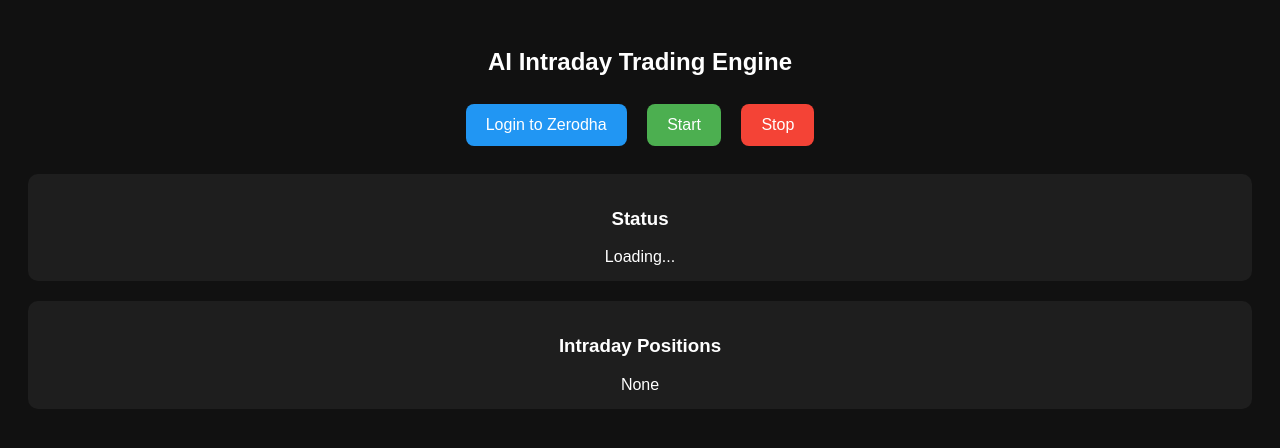
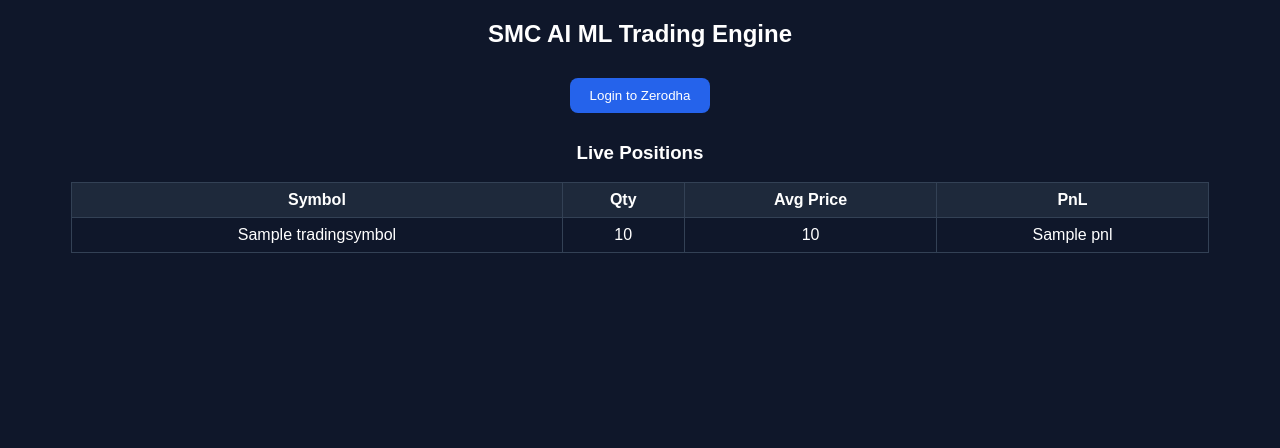
Before and after one commit to sudch-dev/SMC-Trading, a Flask app: template templates/index.html in a window 1280 px wide. Shown: the top 448 px of the page. Run offline with Flask 3, Linux system fonts and the light colour scheme; the template is opened without the code that fills it: most values are stand-ins (such as "Sample title", 1, 10 or a date in 2020); parts of the project's set-up code (start-up, migrations or seed data) failed here and were passed over.

Commit message:
Update index.html

```diff
--- a/templates/index.html
+++ b/templates/index.html
@@ -1,94 +1,77 @@
 <!DOCTYPE html>
 <html>
 <head>
-    <title>AI Trading Dashboard</title>
+    <title>SMC AI ML Trading Engine</title>
     <meta name="viewport" content="width=device-width, initial-scale=1">
-
     <style>
         body {
             font-family: Arial;
-            background: #111;
-            color: #fff;
+            background: #0f172a;
+            color: white;
             text-align: center;
-            padding: 20px;
         }
-
         button {
-            padding: 12px 20px;
-            margin: 8px;
-            font-size: 16px;
+            padding: 10px 20px;
+            margin: 10px;
+            border-radius: 8px;
             border: none;
-            border-radius: 8px;
+            cursor: pointer;
         }
-
-        .login { background: #2196F3; color: white; }
-        .start { background: #4CAF50; color: white; }
-        .stop  { background: #f44336; color: white; }
-
-        .box {
-            background: #1e1e1e;
-            padding: 15px;
-            margin-top: 20px;
-            border-radius: 10px;
+        .login { background: #2563eb; color: white; }
+        .start { background: #16a34a; color: white; }
+        .stop { background: #dc2626; color: white; }
+        table {
+            margin: auto;
+            border-collapse: collapse;
+            width: 90%;
+        }
+        th, td {
+            border: 1px solid #334155;
+            padding: 8px;
+        }
+        th {
+            background: #1e293b;
         }
     </style>
 </head>
-
 <body>
 
-<h2>AI Intraday Trading Engine</h2>
+<h2>SMC AI ML Trading Engine</h2>
 
-<a href="/login"><button class="login">Login to Zerodha</button></a>
-<button class="start" onclick="startBot()">Start</button>
-<button class="stop" onclick="stopBot()">Stop</button>
+{% if not auth %}
+    <a href="/login">
+        <button class="login">Login to Zerodha</button>
+    </a>
+{% else %}
+    <button onclick="start()" class="start">Start Trading</button>
+    <button onclick="stop()" class="stop">Stop Trading</button>
+{% endif %}
 
-<div class="box">
-    <h3>Status</h3>
-    <div id="status">Loading...</div>
-</div>
-
-<div class="box">
-    <h3>Intraday Positions</h3>
-    <div id="positions">None</div>
-</div>
+<h3>Live Positions</h3>
+<table>
+    <tr>
+        <th>Symbol</th>
+        <th>Qty</th>
+        <th>Avg Price</th>
+        <th>PnL</th>
+    </tr>
+    {% for p in positions %}
+    <tr>
+        <td>{{p.tradingsymbol}}</td>
+        <td>{{p.quantity}}</td>
+        <td>{{p.average_price}}</td>
+        <td>{{p.pnl}}</td>
+    </tr>
+    {% endfor %}
+</table>
 
 <script>
-
-function startBot() {
-    fetch("/start", {method: "POST"})
+function start(){
+    fetch("/start").then(res => res.text()).then(data => alert(data));
 }
-
-function stopBot() {
-    fetch("/stop", {method: "POST"})
+function stop(){
+    fetch("/stop").then(res => res.text()).then(data => alert(data));
 }
-
-function updateStatus() {
-    fetch("/status")
-        .then(r => r.json())
-        .then(data => {
-
-            document.getElementById("status").innerHTML =
-                `Msg: ${data.status.msg}<br>
-                 Last: ${data.status.last}<br>
-                 P&L: ₹${data.status.pnl}<br>
-                 Funds: ₹${data.status.funds}<br>
-                 Running: ${data.running}<br>
-                 Auth: ${data.auth_active}`;
-
-            const pos = data.intraday_positions;
-
-            document.getElementById("positions").innerHTML =
-                pos.length
-                ? pos.map(p =>
-                    `${p.symbol} | Qty: ${p.qty} | Avg: ₹${p.avg_price} | PnL: ₹${p.pnl}`
-                  ).join("<br>")
-                : "No intraday positions";
-        });
-}
-
-setInterval(updateStatus, 3000);
-updateStatus();
-
 </script>
 
 </body>
```
